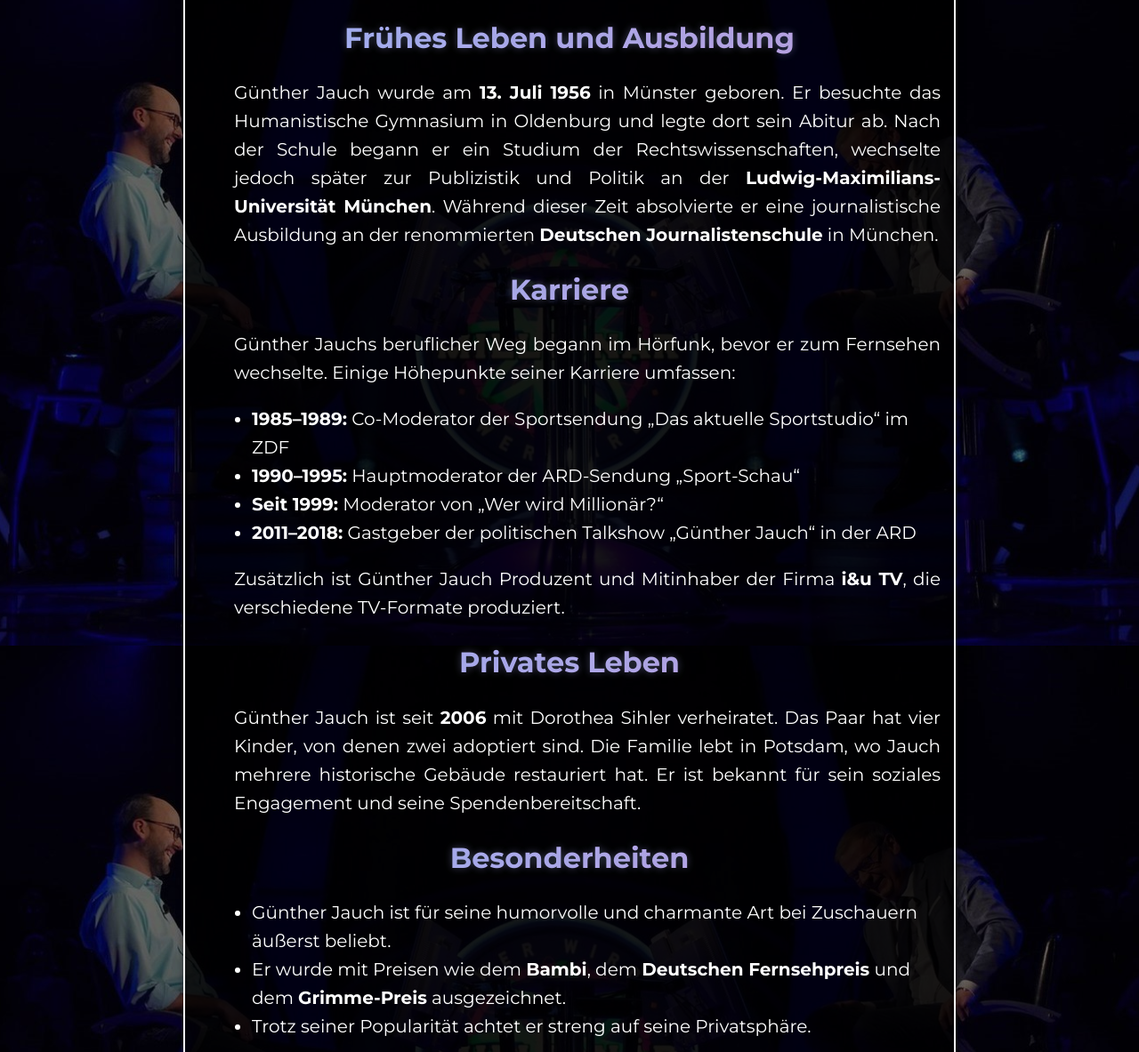
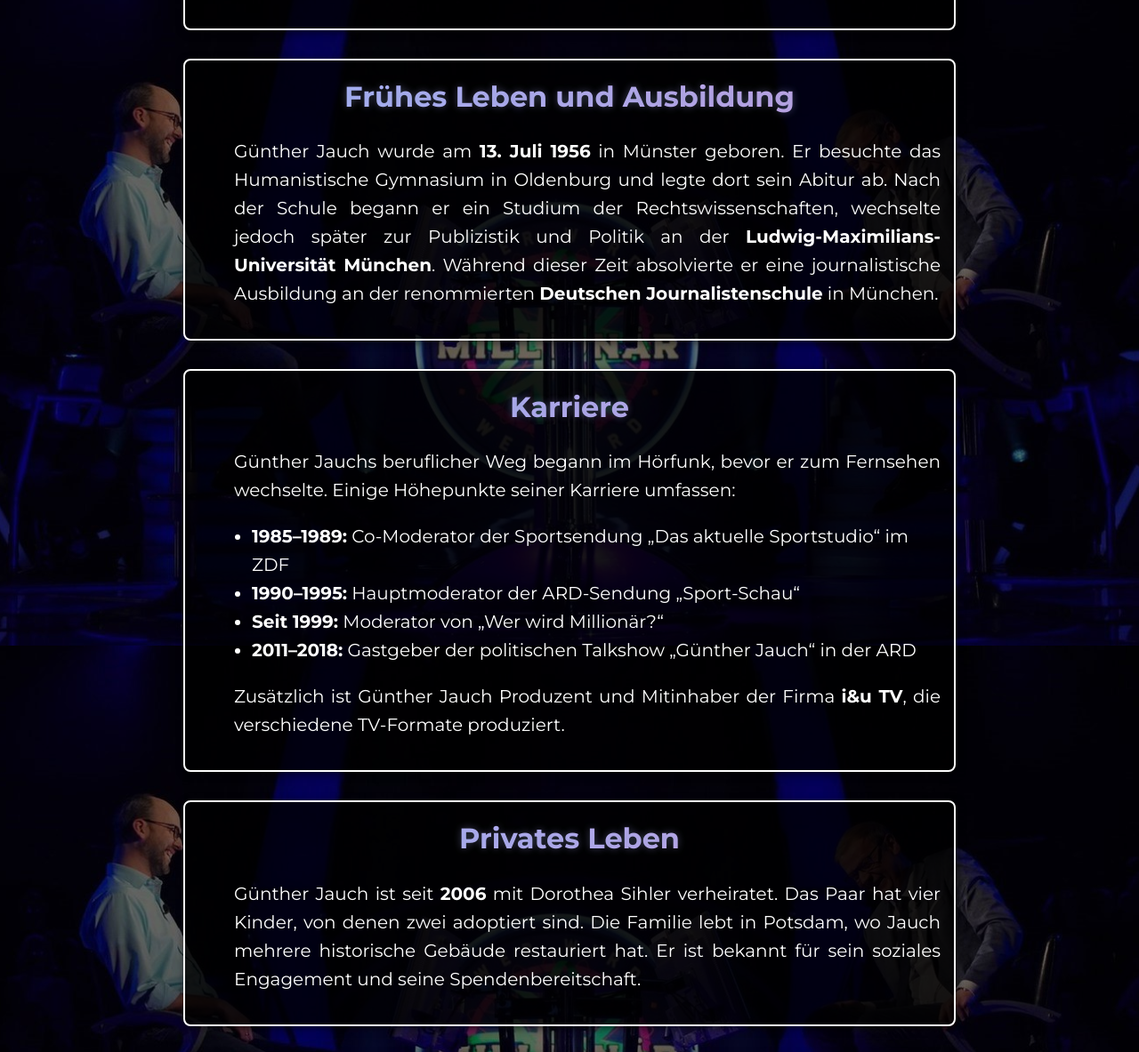
Before and after one commit to dSatybaldyHTL/2BHIF-WMC-Wer-Wird-Million-r, a plain HTML site: page Jauch.html in a window 1280 px wide. Shown: the part 874-2057 px from the top of the page at 89% size. Drawn offline with Linux system fonts and the light colour scheme.

Commit message:
added boxes in Jauch.html

```diff
--- a/Jauch.html
+++ b/Jauch.html
@@ -21,8 +21,6 @@
             text-shadow: 0 0 10px rgba(0, 255, 126, 0.22), 0 0 10px rgba(255, 51, 255, 0.26);
             margin: 0;
         }
-
-
 
         .box {
             border: 2px solid #ffffff;
@@ -90,10 +88,12 @@
     <p><img src="Guenther-Jauch-Picture.jpg" alt="Logo" height="400" width="630" class="rotating-image"></p>
     </div>
     <p>Günther Jauch ist ein bekannter deutscher Fernsehmoderator, Journalist und Produzent. Besonders bekannt ist er für die Moderation der Quizsendung <strong>„Wer wird Millionär?“</strong>, die er seit 1999 auf RTL moderiert. Seine Karriere im deutschen Fernsehen erstreckt sich über Jahrzehnte, und er gilt als einer der beliebtesten Moderatoren des Landes.</p>
-
+</div>
+    <div class="box">
     <p class="title-text">Frühes Leben und Ausbildung</p>
     <p>Günther Jauch wurde am <strong>13. Juli 1956</strong> in Münster geboren. Er besuchte das Humanistische Gymnasium in Oldenburg und legte dort sein Abitur ab. Nach der Schule begann er ein Studium der Rechtswissenschaften, wechselte jedoch später zur Publizistik und Politik an der <strong>Ludwig-Maximilians-Universität München</strong>. Während dieser Zeit absolvierte er eine journalistische Ausbildung an der renommierten <strong>Deutschen Journalistenschule</strong> in München.</p>
-
+    </div>
+    <div class="box">
     <p class="title-text">Karriere</p>
     <p>Günther Jauchs beruflicher Weg begann im Hörfunk, bevor er zum Fernsehen wechselte. Einige Höhepunkte seiner Karriere umfassen:</p>
     <ul>
@@ -103,10 +103,12 @@
         <li><strong>2011–2018:</strong> Gastgeber der politischen Talkshow „Günther Jauch“ in der ARD</li>
     </ul>
     <p>Zusätzlich ist Günther Jauch Produzent und Mitinhaber der Firma <strong>i&u TV</strong>, die verschiedene TV-Formate produziert.</p>
-
+    </div>
+    <div class="box">
     <p class="title-text">Privates Leben</p>
     <p>Günther Jauch ist seit <strong>2006</strong> mit Dorothea Sihler verheiratet. Das Paar hat vier Kinder, von denen zwei adoptiert sind. Die Familie lebt in Potsdam, wo Jauch mehrere historische Gebäude restauriert hat. Er ist bekannt für sein soziales Engagement und seine Spendenbereitschaft.</p>
-
+    </div>
+    <div class="box">
     <p class="title-text">Besonderheiten</p>
     <ul>
         <li>Günther Jauch ist für seine humorvolle und charmante Art bei Zuschauern äußerst beliebt.</li>
@@ -114,7 +116,8 @@
         <li>Trotz seiner Popularität achtet er streng auf seine Privatsphäre.</li>
     </ul>
     <p>Günther Jauch bleibt eine prägende Persönlichkeit im deutschen Fernsehen und hat das Unterhaltungsgeschäft nachhaltig beeinflusst.</p>
-</div>
+    </div>
+    </div>
 </body>
 
 </html>
```
